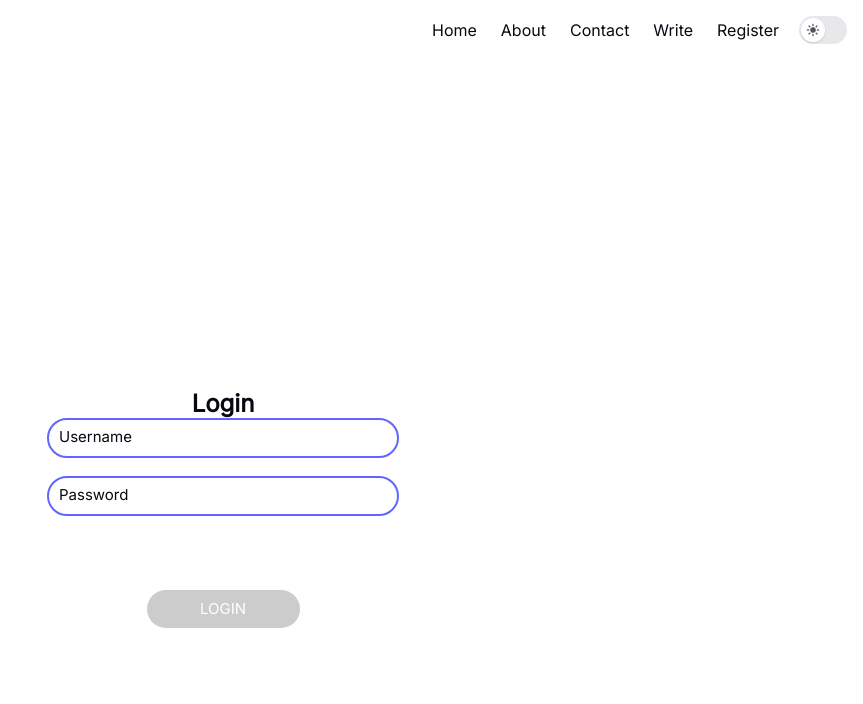
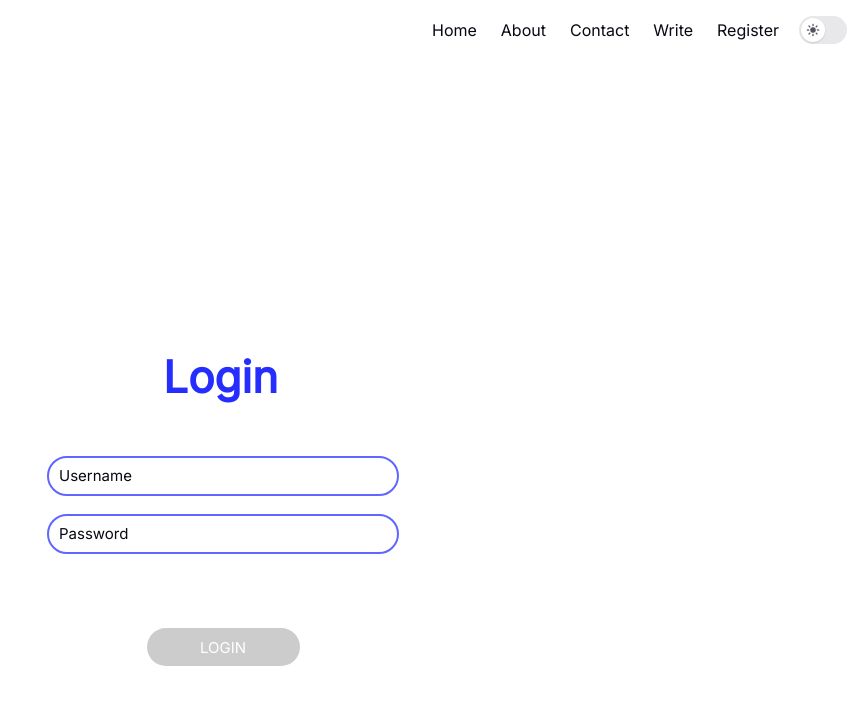
Before and after one commit to itsteatv/Reactjs-Blog-App, a React (Vite) app: page /login in a window 1280 px wide. Shown: the top 704 px of the page, without its empty margins (417-1280 px from the left). Built offline with nearby package versions, Linux system fonts and the light colour scheme.

Commit message:
Some Styles Changed

```diff
--- a/src/components/UI/Login.module.css
+++ b/src/components/UI/Login.module.css
@@ -14,7 +14,7 @@
   align-items: center;
 }
 
-.login-title {
+.form-title {
   margin-bottom: 53px;
   display: flex;
   width: 120px;
@@ -106,7 +106,6 @@
 .form-input:hover,
 .form-input:focus {
   outline: none;
-  color: hsl(var(--bg--dark));
   box-shadow: 0 0 0 0.2em hsl(var(--bg--light)),
     0 0 0 0.4em hsl(var(--accent--light) / 0.8);
   transition: 0.55s ease-in-out;
```
